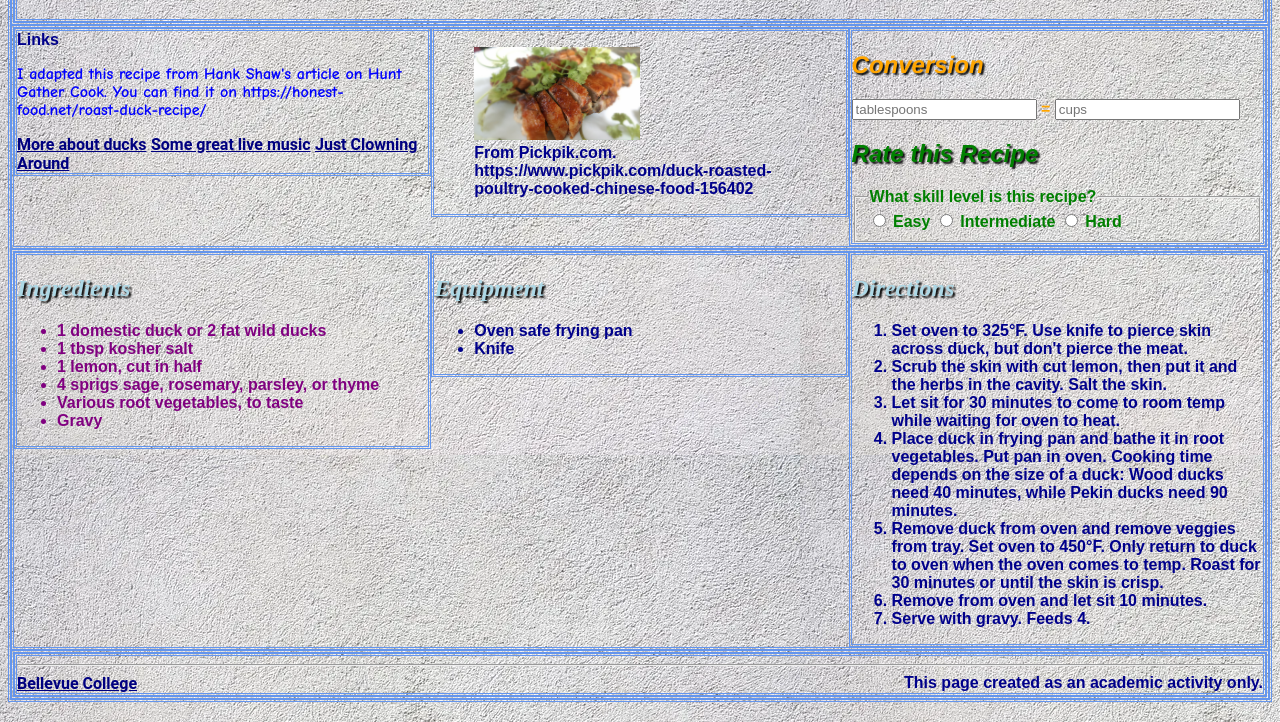
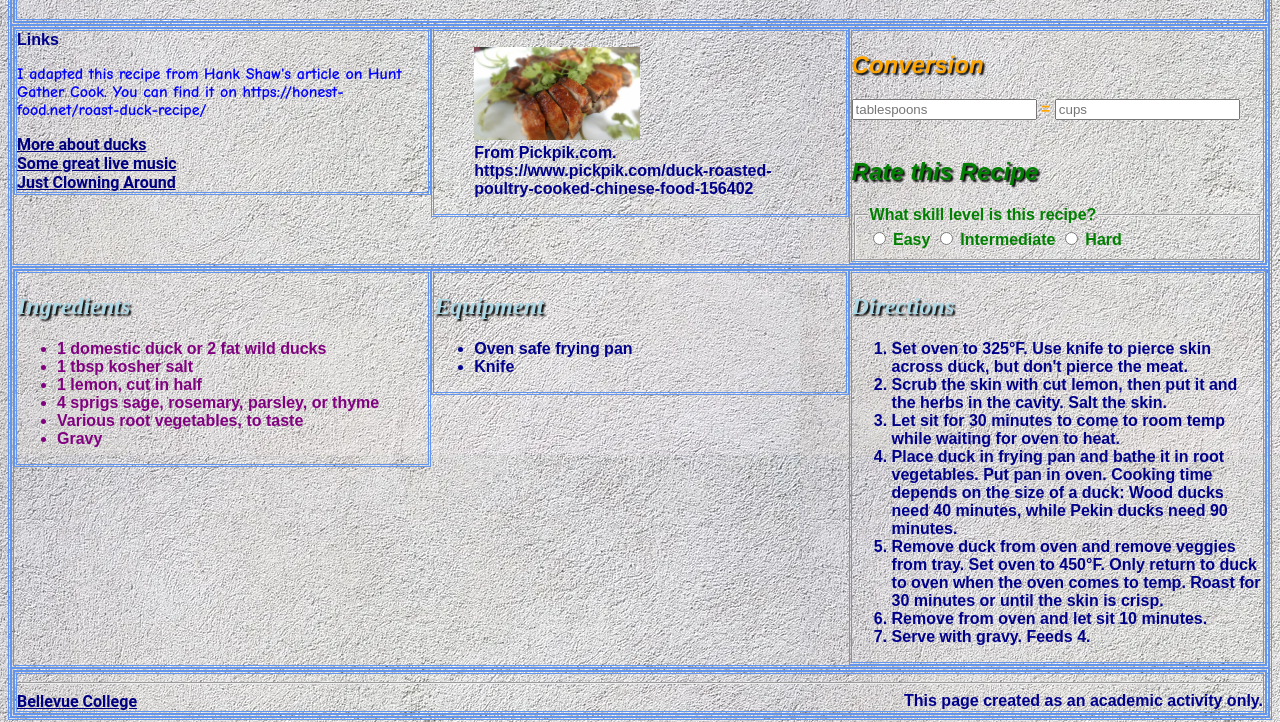
Before and after one commit to ErikReducation/CA5-LayoutCSS, a plain HTML site: page index.html in a window 1280 px wide. Shown: the part 78-800 px from the top of the page. Drawn offline with Linux system fonts and the light colour scheme.

Commit message:
Update index.html
Standardized indentation (Hopefully)

```diff
--- a/index.html
+++ b/index.html
@@ -1,28 +1,27 @@
 <!DOCTYPE html>
 <html lang="en">
+<head>
 
-<head>
 	<meta charset="utf-8">
 	<meta name="description" content="An academic project.">
 	<meta name="keywords" content="Educational, Recipe, Duck, CSS, HTML">
 	<meta name="author" content="Erik Rosenbalm">
 	<meta name="viewport" content="width=device-width">
-
 	<title>CA5-CSS-Layout</title>
 	<link href="css/style.css" rel="stylesheet" type="text/css" >
+
+	<!--TURN THIS OFF BEFORE PUBLISHING-->
 	<style>
 	div {
 		border: double cornflowerblue;
 	}
 	</style>
+
 </head>
 <body>
 
+	<div class="container-fluid">
 
-
-
-
-<div class="container-fluid">
 		<!--Header-->
 		<div class="row">
 			<div class="col" style="width:100%;">
@@ -34,9 +33,9 @@
 			<div class="col" style="width:33.33%;">
 				Links
 				<p>I adapted this recipe from Hank Shaw's article on Hunt Gather Cook. You can find it on https://honest-food.net/roast-duck-recipe/ </p>
-		<a href="https://www.youtube.com/watch?v=TrYJmhglZRc">More about ducks</a>
-		<a href="https://www.youtube.com/watch?v=EzwWgmALB6k">Some great live music</a>
-		<a href="https://www.youtube.com/watch?v=kdA0mW-9jRs">Just Clowning Around</a>
+				<a href="https://www.youtube.com/watch?v=TrYJmhglZRc">More about ducks</a><br>
+				<a href="https://www.youtube.com/watch?v=EzwWgmALB6k">Some great live music</a><br>
+				<a href="https://www.youtube.com/watch?v=kdA0mW-9jRs">Just Clowning Around</a><br>
 			</div>
 			<div class="col" style="width:33.33%;">
 				<figure>
@@ -45,14 +44,13 @@
 				</figure>
 			</div>
 			<div class="col" style="width:33.33%;">
-
 				<h2 class= "conversion">Conversion</h2>
 				<form class= "conversion">
 					<input type="text" id="tablespoons" name="tablespoons" placeholder="tablespoons">
 					<span>=</span>
 					<input type="text" id="cups" name="cups" placeholder="cups">
 				</form>
-
+				<br>
 				<h2 class= "rate" >Rate this Recipe</h2>
 				<form class="rate">
 					<fieldset>
@@ -109,20 +107,10 @@
 			</div>
 		</div>
 
-
 	</div>
 
-
-
-
-
-
-
-
-
+<!--Not yet implemented-->
 <script src="js/script.js"></script>
-
-
 
 </body>
 </html>
```
Lines whose indentation alone changed are shown as unchanged.
